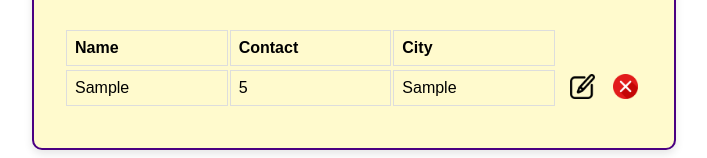
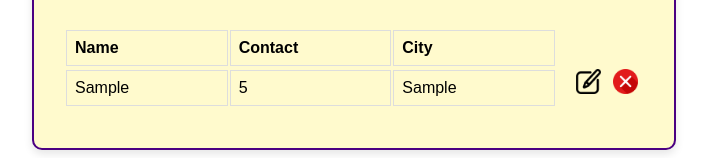
Before and after one commit to iamayush25/ToDo-List, a React (Create React App) app: page / in a window 1280 px wide. Both pictures are taken after typing "Sample", "5", "Sample" into the empty fields and a click on the button "Add". Shown: the part 203-361 px from the top of the page, without its empty margins (286-993 px from the left). Built offline with nearby package versions, Linux system fonts and the light colour scheme.

Commit message:
Adjust Buttons

```diff
--- a/src/Components/Data.jsx
+++ b/src/Components/Data.jsx
@@ -14,12 +14,15 @@ function Data({ AllData, deleteItem, id, editPrompt }) {
             </tr>
           </tbody>
         </table>
+        <div className='edit-dlt-btn'>
           <button className='Edit-button' onClick={() => editPrompt(id)}>
             <img src={require('./Image/Edit-button.png')} alt="Edit Button" />
           </button>
           <button className='Delete-button' onClick={() => deleteItem(id)}>
             <img src={require('./Image/delete-button.png')} alt="Delete Button" />
           </button>
+
+        </div>
       </div>
     </>
   );
```
Lines whose indentation alone changed are shown as unchanged.
